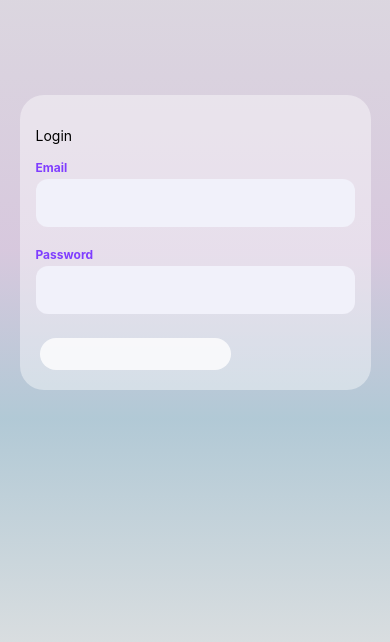
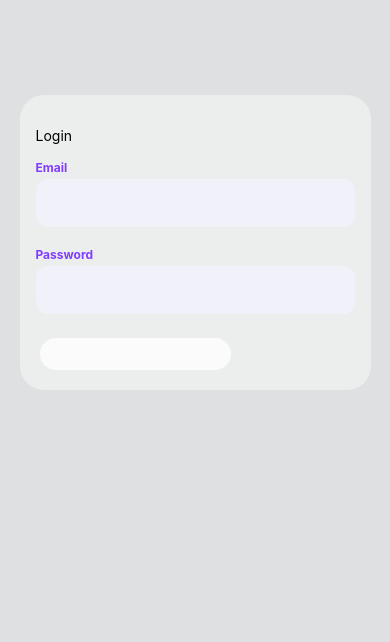
Before and after one commit to ChrisJoshRoberts/expense-tracker, a React Native app: screen /Login in a window 390 px wide. Shown: the part 172-814 px from the top of the page. Built offline with nearby package versions, Linux system fonts and the light colour scheme.

Commit message:
updating login screen

```diff
--- a/screens/Auth/LoginScreen.js
+++ b/screens/Auth/LoginScreen.js
@@ -9,7 +9,7 @@ const LoginScreen = () => {
   return (
     <LinearGradient
             colors={['#DEE0E1', '#d0bdd8c9','#a0bececa', '#DEE0E1']}
-            locations={[0., 0.5, 0.7, 1]}
+            locations={[1, 0.2, 0.5, 1]}
             style={styles.gradientBackground}
           >
       <SafeAreaView style={styles.container}>
```
